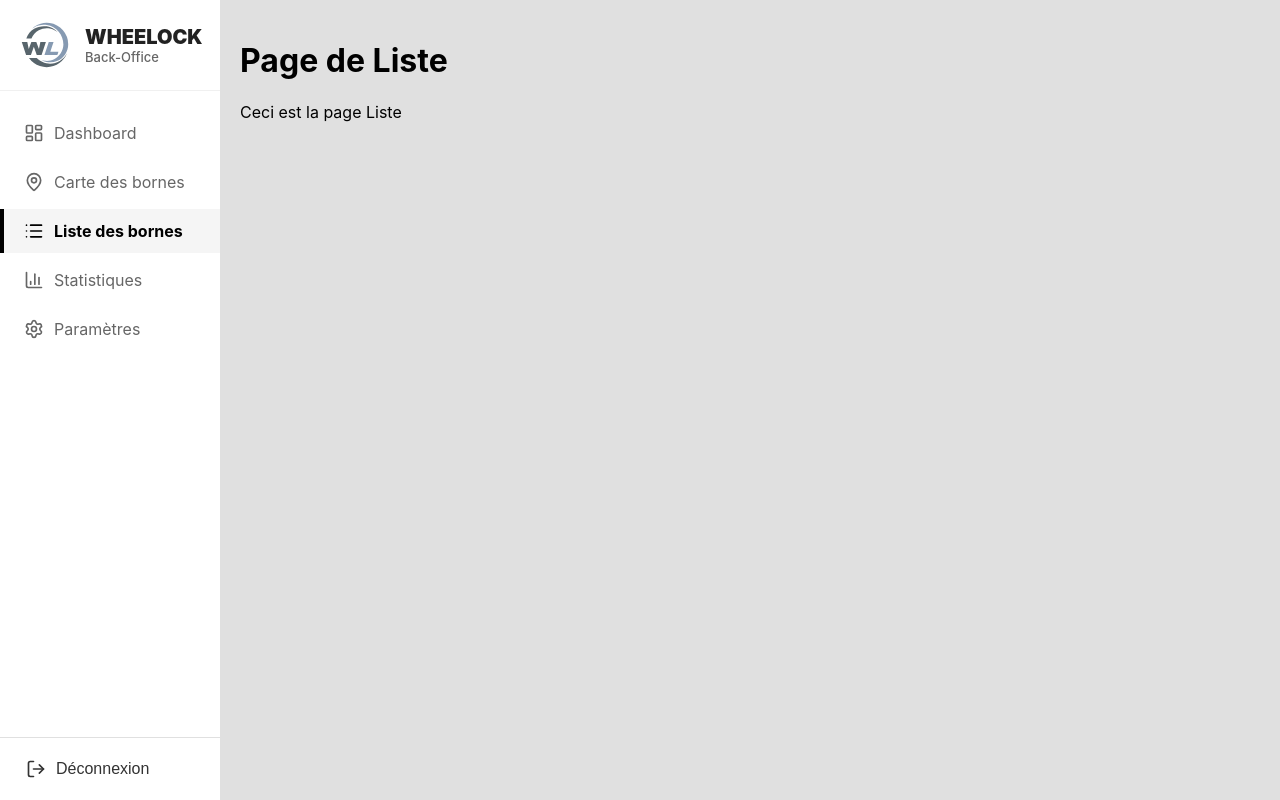
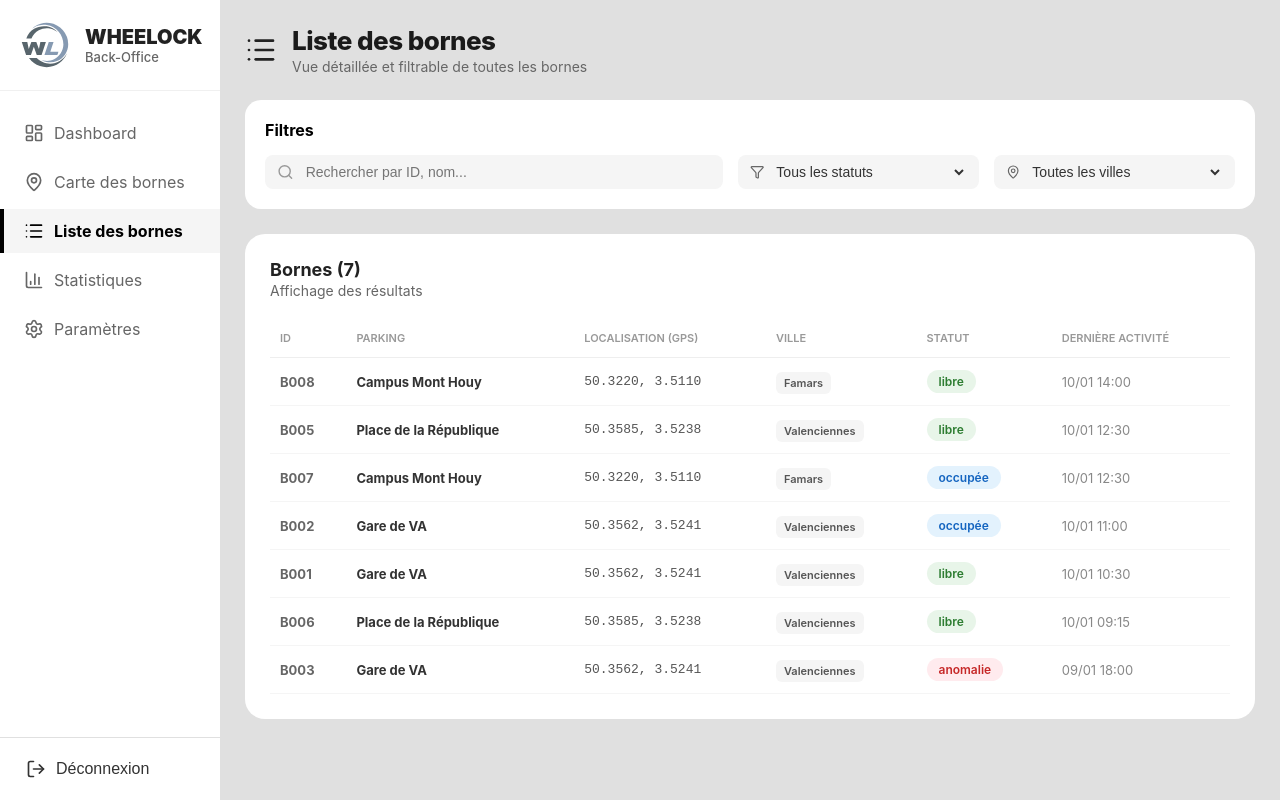
Before and after one commit to SfianBen/back-off_V1, a React (Vite) app: page /list in a window 1280 px wide. Built offline with nearby package versions, Linux system fonts and the light colour scheme; sample sign-in values are in the browser's storage.

Commit message:
Ajout page Liste des Bornes + filtress

```diff
--- a/src/data/mockData.js
+++ b/src/data/mockData.js
@@ -8,10 +8,9 @@ export const PARKINGS_DATA = [
     latitude: 50.3562,
     longitude: 3.5241,
     bornes: [
-      { id: "B001", numero_place: 1, statut: "libre", date: "10/01 10:30" },
-      { id: "B002", numero_place: 2, statut: "occupée", date: "10/01 11:00" },
-      { id: "B003", numero_place: 3, statut: "libre", date: "09/01 18:00" },
-      { id: "B004", numero_place: 4, statut: "anomalie", date: "09/01 17:45" },
+      { id: "B001", statut: "libre", date: "10/01 10:30" },
+      { id: "B002", statut: "occupée", date: "10/01 11:00" },
+      { id: "B003", statut: "anomalie", date: "09/01 18:00" },
     ]
   },
   {
@@ -21,8 +20,8 @@ export const PARKINGS_DATA = [
     latitude: 50.3585,
     longitude: 3.5238,
     bornes: [
-      { id: "B005", numero_place: 1, statut: "libre", date: "10/01 12:30" },
-      { id: "B006", numero_place: 2, statut: "libre", date: "10/01 09:15" },
+      { id: "B005", statut: "libre", date: "10/01 12:30" },
+      { id: "B006", statut: "libre", date: "10/01 09:15" },
     ]
   },
   {
@@ -32,8 +31,8 @@ export const PARKINGS_DATA = [
     latitude: 50.3220,
     longitude: 3.5110,
     bornes: [
-      { id: "B007", numero_place: 1, statut: "occupée", date: "10/01 12:30" },
-      { id: "B008", numero_place: 2, statut: "libre", date: "10/01 14:00" },
+      { id: "B007", statut: "occupée", date: "10/01 12:30" },
+      { id: "B008", statut: "libre", date: "10/01 14:00" },
     ]
   }
 ];
@@ -82,7 +81,7 @@ export const getAllBornesList = () => {
 
   // --- TRI ---
   return list.sort((a, b) => {
-    // Petite fonction interne pour convertir en date
+    // fonction  pour convertir en date
     const parseDate = (dateStr) => {
       const [jourMois, heure] = dateStr.split(' ');
       const [jour, mois] = jourMois.split('/');
--- a/src/pages/BornesList.jsx
+++ b/src/pages/BornesList.jsx
@@ -1,10 +1,173 @@
-function Liste() {
+import React, { useState } from 'react';
+import { List, Search, Filter, MapPin } from 'lucide-react';
+import { getAllBornesList } from '../data/mockData';
+
+function BornesList() {
+  const allBornes = getAllBornesList();
+
+  // ÉTATS POUR LES FILTRES
+  const [searchTerm, setSearchTerm] = useState('');
+  const [statusFilter, setStatusFilter] = useState('all');
+  const [cityFilter, setCityFilter] = useState('all');
+
+  // Villes dynamiques
+  const availableCities = [...new Set(allBornes.map(b => b.ville))];
+
+  // LOGIQUE DE FILTRAGE
+  const filteredBornes = allBornes.filter(borne => {
+    const matchSearch =
+      borne.id.toLowerCase().includes(searchTerm.toLowerCase()) ||
+      borne.parkingNom.toLowerCase().includes(searchTerm.toLowerCase());
+
+    const matchStatus = statusFilter === 'all' || borne.statut === statusFilter;
+    const matchCity = cityFilter === 'all' || borne.ville === cityFilter;
+
+    return matchSearch && matchStatus && matchCity;
+  });
+
   return (
-    <div style={{ padding: '20px' }}>
-      <h1>Page de Liste</h1>
-      <p>Ceci est la page Liste</p>
+    <div style={styles.pageContainer}>
+      {/* HEADER */}
+      <div style={styles.header}>
+        <List size={32} style={{ marginRight: '15px', color: '#222' }} />
+        <div>
+          <h1 style={styles.title}>Liste des bornes</h1>
+          <p style={styles.subtitle}>Vue détaillée et filtrable de toutes les bornes</p>
+        </div>
+      </div>
+
+      {/* FILTRES */}
+      <div style={styles.filterCard}>
+        <h3 style={styles.filterTitle}>Filtres</h3>
+
+        <div style={styles.filterRow}>
+          {/* Recherche */}
+          <div style={styles.searchWrapper}>
+            <Search size={18} color="#999" style={{ marginRight: '10px' }} />
+            <input
+              type="text"
+              placeholder="Rechercher par ID, nom..."
+              style={styles.input}
+              value={searchTerm}
+              onChange={(e) => setSearchTerm(e.target.value)}
+            />
+          </div>
+
+          {/* Statut */}
+          <div style={styles.selectWrapper}>
+            <Filter size={16} color="#666" style={{ marginRight: '8px' }} />
+            <select
+              style={styles.select}
+              value={statusFilter}
+              onChange={(e) => setStatusFilter(e.target.value)}
+            >
+              <option value="all">Tous les statuts</option>
+              <option value="libre">Libre</option>
+              <option value="occupée">Occupée</option>
+              <option value="anomalie">Anomalie</option>
+            </select>
+          </div>
+
+          {/* Ville */}
+          <div style={styles.selectWrapper}>
+            <MapPin size={16} color="#666" style={{ marginRight: '8px' }} />
+            <select
+              style={styles.select}
+              value={cityFilter}
+              onChange={(e) => setCityFilter(e.target.value)}
+            >
+              <option value="all">Toutes les villes</option>
+              {availableCities.map(ville => (
+                <option key={ville} value={ville}>{ville}</option>
+              ))}
+            </select>
+          </div>
+        </div>
+      </div>
+
+      {/* TABLEAU */}
+      <div style={styles.tableCard}>
+        <div style={{ marginBottom: '20px' }}>
+          <h3 style={styles.sectionTitle}>
+            Bornes ({filteredBornes.length})
+          </h3>
+          <p style={styles.subtitle}>Affichage des résultats</p>
+        </div>
+
+        <table style={styles.table}>
+          <thead>
+            <tr style={styles.thead}>
+              <th style={styles.th}>ID</th>
+              <th style={styles.th}>Parking</th>
+              <th style={styles.th}>Localisation (GPS)</th>
+              <th style={styles.th}>Ville</th>
+              <th style={styles.th}>Statut</th>
+              <th style={styles.th}>Dernière activité</th>
+            </tr>
+          </thead>
+          <tbody>
+            {filteredBornes.length > 0 ? (
+              filteredBornes.map((borne, index) => (
+                <tr key={index} style={styles.tr}>
+                  <td style={{...styles.td, fontWeight: 'bold', color: '#666'}}>{borne.id}</td>
+                  <td style={{...styles.td, fontWeight: 'bold'}}>{borne.parkingNom}</td>
+                  <td style={{...styles.td, fontFamily: 'monospace', color: '#555'}}>{borne.coordonnees}</td>
+                  <td style={styles.td}>
+                    <span style={styles.badgeVille}>{borne.ville}</span>
+                  </td>
+                  <td style={styles.td}>
+                    <span style={getStatusStyle(borne.statut)}>{borne.statut}</span>
+                  </td>
+                  <td style={{...styles.td, color: '#888'}}>{borne.date}</td>
+                </tr>
+              ))
+            ) : (
+              <tr>
+                <td colSpan="6" style={{ padding: '30px', textAlign: 'center', color: '#888' }}>
+                  Aucune borne ne correspond à votre recherche.
+                </td>
+              </tr>
+            )}
+          </tbody>
+        </table>
+      </div>
     </div>
   );
 }
 
-export default Liste;
+// STYLES
+const getStatusStyle = (status) => {
+  const base = { padding: '4px 12px', borderRadius: '20px', fontSize: '12px', fontWeight: '600', textTransform: 'lowercase', display: 'inline-block' };
+  if (status === 'libre') return { ...base, backgroundColor: '#e8f5e9', color: '#2e7d32' };
+  if (status === 'occupée') return { ...base, backgroundColor: '#e3f2fd', color: '#1565c0' };
+  if (status === 'anomalie') return { ...base, backgroundColor: '#ffebee', color: '#c62828' };
+  return base;
+};
+
+const styles = {
+  pageContainer: { padding: '25px', width: '100%', boxSizing: 'border-box' },
+  header: { display: 'flex', alignItems: 'center', marginBottom: '25px' },
+  title: { fontSize: '26px', fontWeight: '800', margin: 0, color: '#1a1a1a', letterSpacing: '-0.5px' },
+  subtitle: { margin: '2px 0 0 0', color: '#666', fontSize: '14px' },
+
+  filterCard: { backgroundColor: 'white', padding: '20px', borderRadius: '16px', marginBottom: '25px' },
+  filterTitle: { fontSize: '16px', fontWeight: '700', margin: '0 0 15px 0' },
+  filterRow: { display: 'flex', gap: '15px', alignItems: 'center' },
+
+  searchWrapper: { display: 'flex', alignItems: 'center', backgroundColor: '#f5f5f5', borderRadius: '8px', padding: '8px 12px', flex: 2 },
+  input: { border: 'none', background: 'transparent', outline: 'none', fontSize: '14px', width: '100%' },
+
+  selectWrapper: { display: 'flex', alignItems: 'center', backgroundColor: '#f5f5f5', borderRadius: '8px', padding: '8px 12px', flex: 1 },
+  select: { border: 'none', background: 'transparent', outline: 'none', fontSize: '14px', width: '100%', cursor: 'pointer', color: '#333' },
+
+  tableCard: { backgroundColor: 'white', padding: '25px', borderRadius: '20px' },
+  sectionTitle: { margin: 0, fontSize: '18px', fontWeight: '700', color: '#222' },
+  table: { width: '100%', borderCollapse: 'collapse', marginTop: '15px' },
+  thead: { borderBottom: '1px solid #eee' },
+  th: { padding: '12px 10px', fontWeight: '600', color: '#999', fontSize: '11px', textTransform: 'uppercase', textAlign: 'left' },
+  tr: { borderBottom: '1px solid #f5f5f5' },
+  td: { padding: '12px 10px', fontSize: '13px', color: '#333' },
+  badgeVille: { backgroundColor: '#f5f5f5', padding: '4px 8px', borderRadius: '6px', fontSize: '11px', color: '#555', fontWeight: '600' }
+};
+
+export default BornesList;
--- a/src/pages/Settings.jsx
+++ b/src/pages/Settings.jsx
@@ -8,3 +8,8 @@ function Settings() {
 }
 
 export default Settings;
+
+
+// export de données
+// changements de mdp
+// pref utilisateur
```
